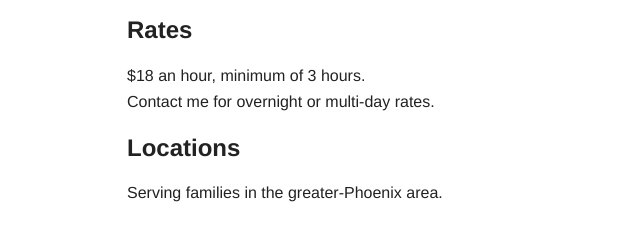
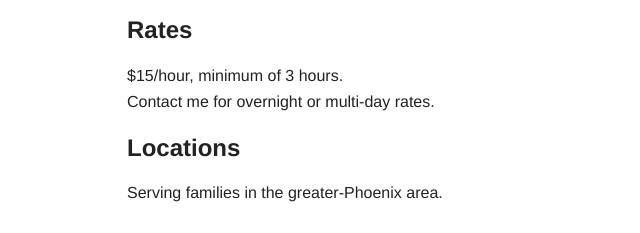
Before and after one commit to bobwithanx/lighthousedoula.com, a plain HTML site: page contact.html in a window 1280 px wide. Shown: the part 273-506 px from the top of the page, 0-640 px from the left. Drawn offline with nearby package versions, Linux system fonts and the light colour scheme.

Commit message:
Changed rate from $18 to $15/hr

```diff
--- a/contact.html
+++ b/contact.html
@@ -47,7 +47,7 @@
 </p>
                     <section>
                         <h2>Rates</h2>
-                        <p>$18 an hour, minimum of 3 hours.<br>
+                        <p>$15/hour, minimum of 3 hours.<br>
                         Contact me for overnight or multi-day rates.</p>
                     </section>
                     <section>
```
